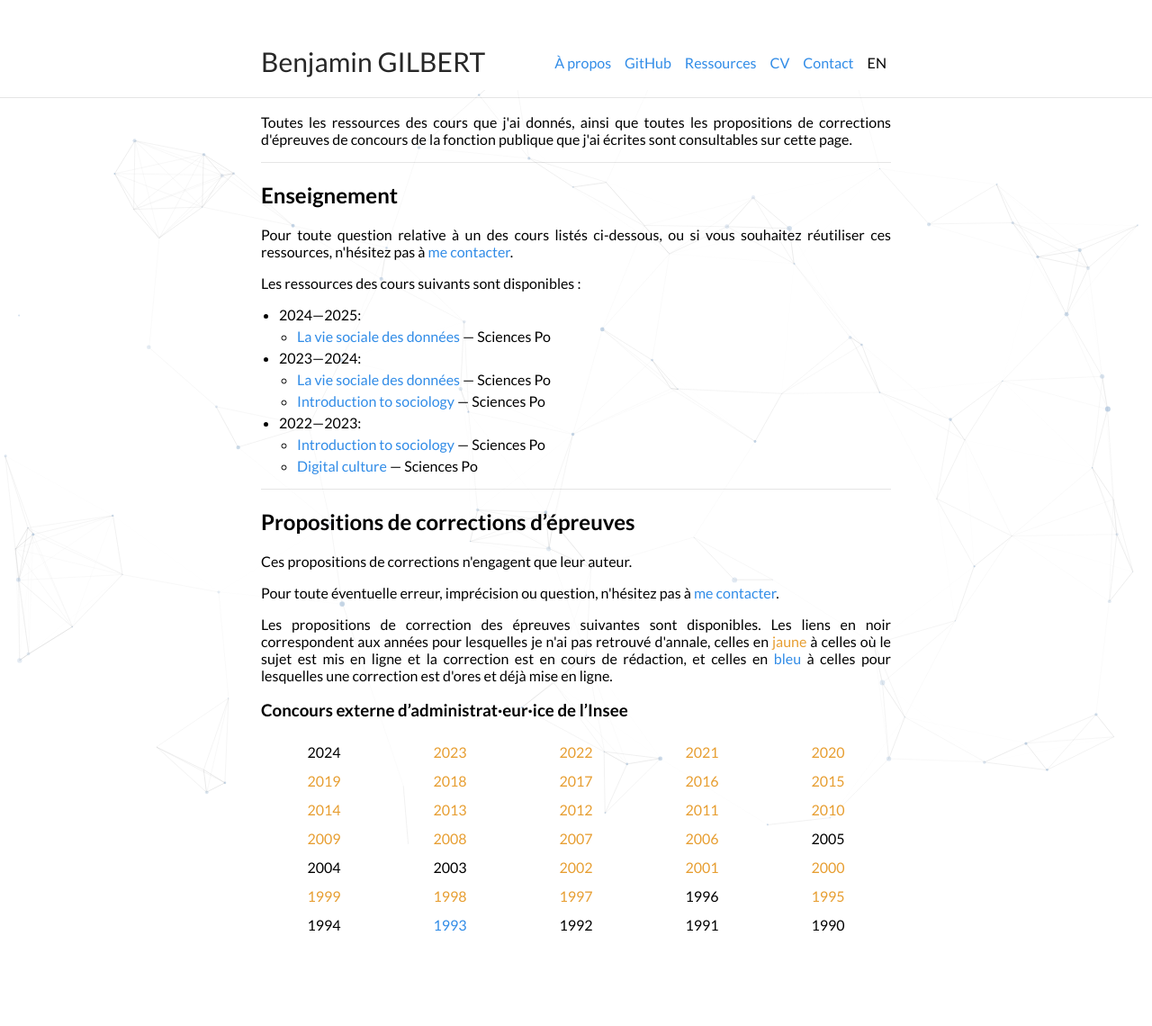
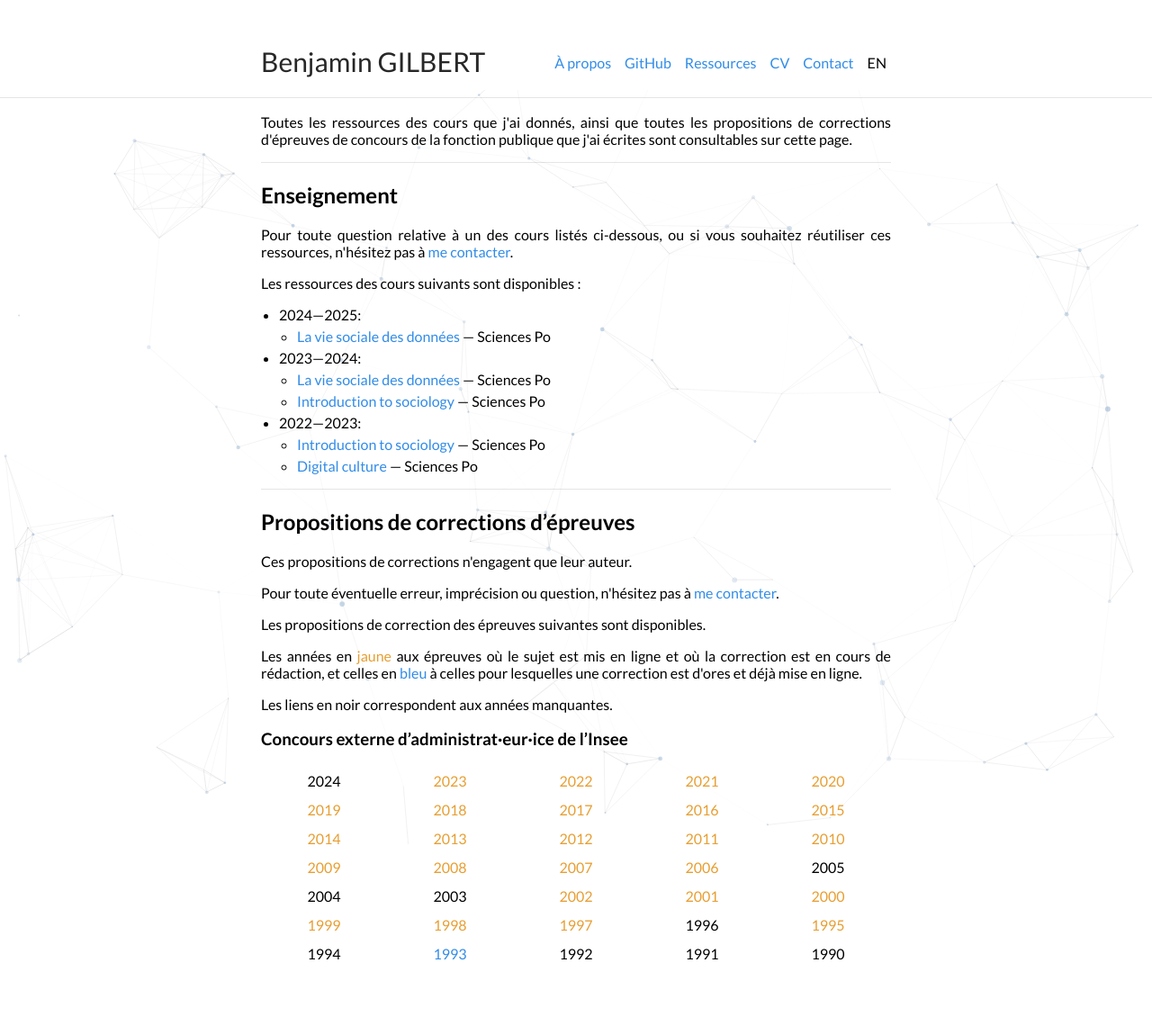
Before and after one commit to bglbrt/bglbrt.github.io, a Jekyll site: the page built from fr/ressources.md, in a window 1280 px wide. Shown: the whole page at 90% size. Built offline with Jekyll 4.4.1, drawn with Linux system fonts in a browser that asks for light colours; nearby versions of some CDN libraries; before the commit the page ends 1108 px from its top, so only the background shows below that.

Commit message:
Mise à jour du site

```diff
--- a/fr/ressources.md
+++ b/fr/ressources.md
@@ -42,7 +42,11 @@ lang: "fr"
 
 <p> Pour toute éventuelle erreur, imprécision ou question, n'hésitez pas à <a href = "mailto:benjamin.gilbert@sciencespo.fr">me contacter</a>. </p>
 
-<p> Les propositions de correction des épreuves suivantes sont disponibles. Les liens en <span style="color: #000000">noir</span> correspondent aux années pour lesquelles je n'ai pas retrouvé d'annale, celles en <span style="color: #e79e31">jaune</span> à celles où le sujet est mis en ligne et la correction est en cours de rédaction, et celles en <span style="color: #318CE7">bleu</span> à celles pour lesquelles une correction est d'ores et déjà mise en ligne.</p>
+<p> Les propositions de correction des épreuves suivantes sont disponibles. </p>
+
+<p> Les années en <span style="color: #e79e31">jaune</span> aux épreuves où le sujet est mis en ligne et où la correction est en cours de rédaction, et celles en <span style="color: #318CE7">bleu</span> à celles pour lesquelles une correction est d'ores et déjà mise en ligne.</p>
+
+<p> Les liens en <span style="color: #000000">noir</span> correspondent aux années manquantes. </p>
 
 </div>
 
```
